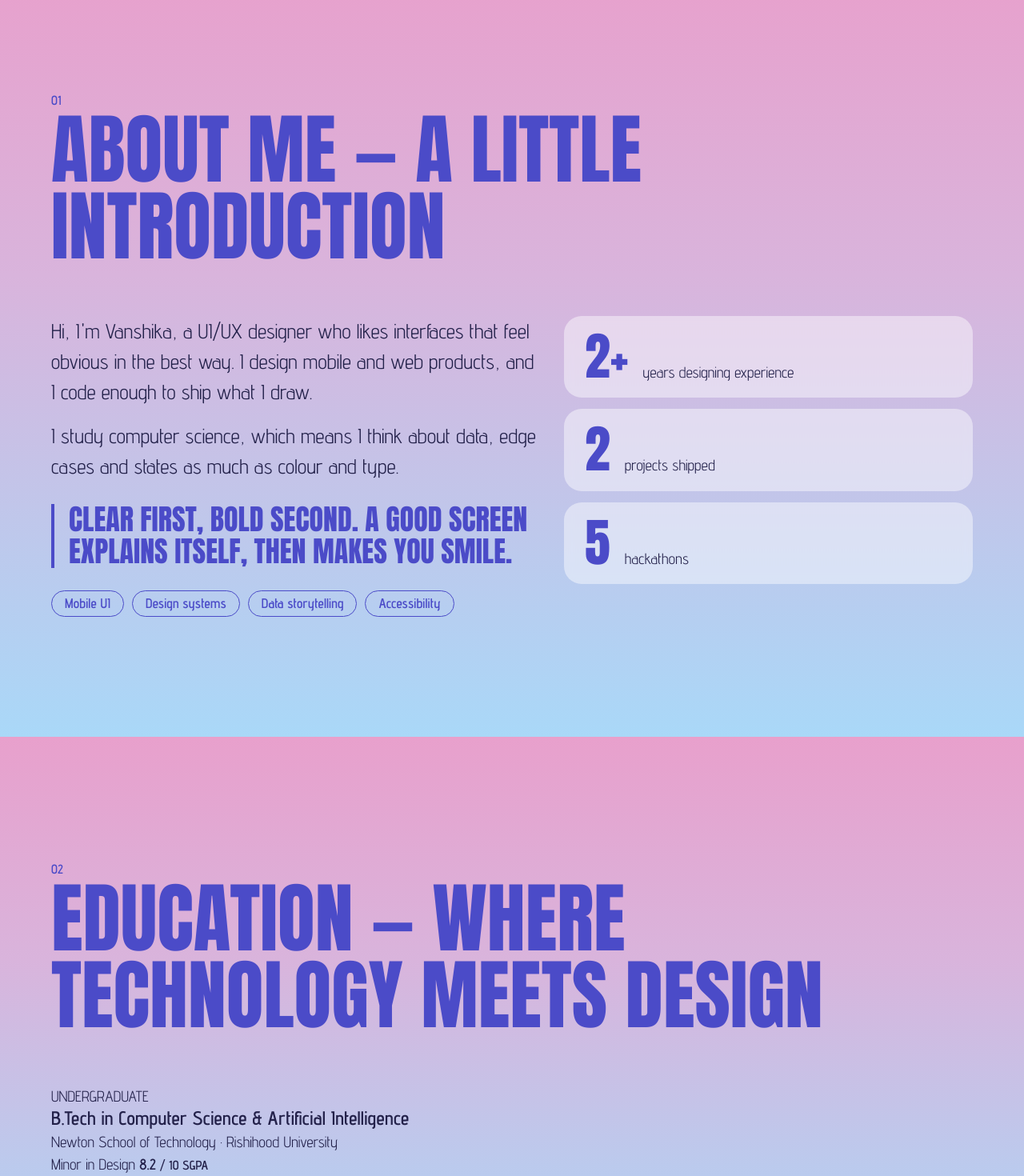
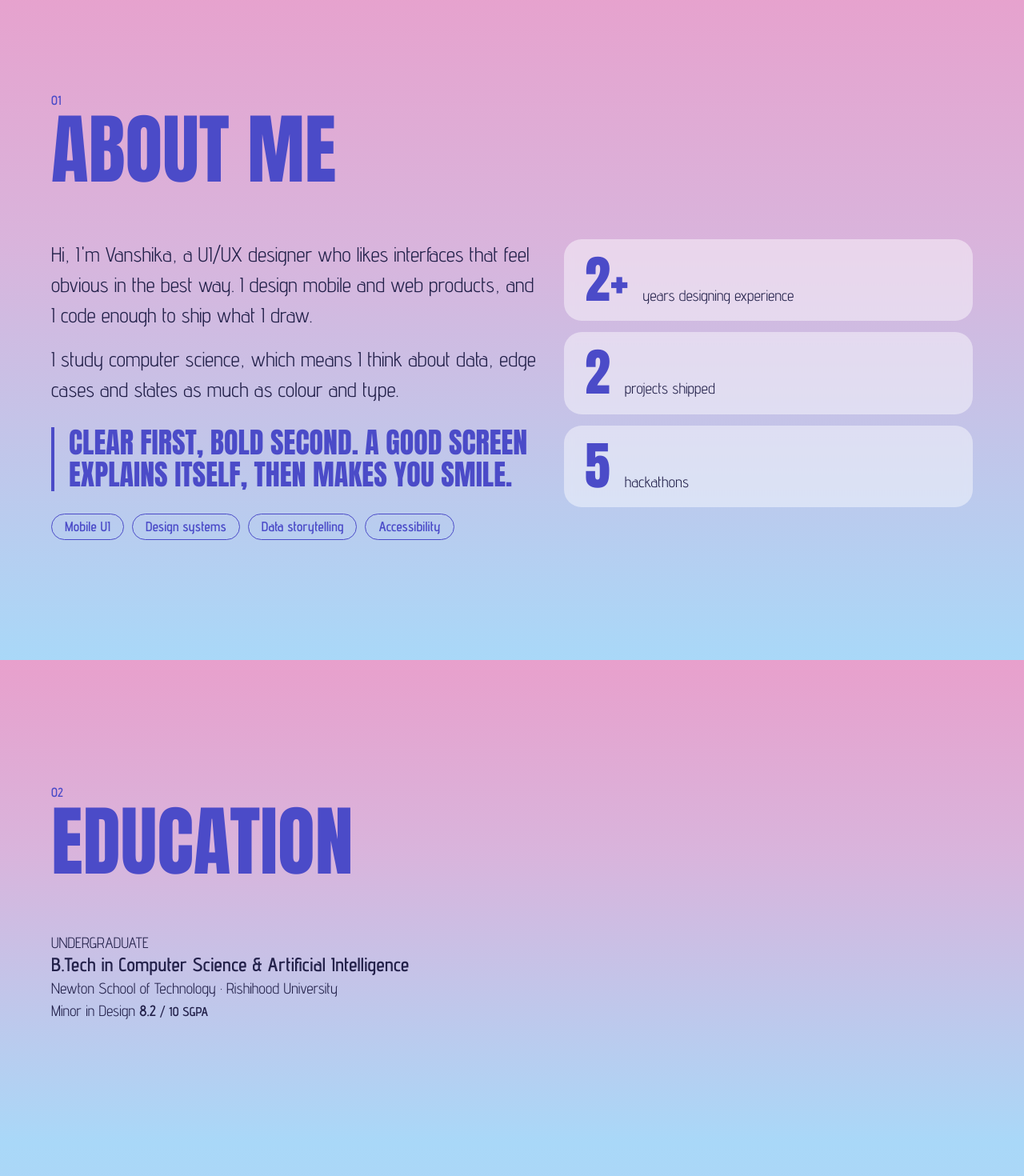
Before and after one commit to connectwithvanshika/ui-ux-portfolio, a React (Vite) app: page / in a window 1280 px wide. Shown: the part 840-2310 px from the top of the page at 80% size. Built offline with nearby package versions, Linux system fonts and the light colour scheme.

Commit message:
heading change

```diff
--- a/src/components/Sections.jsx
+++ b/src/components/Sections.jsx
@@ -13,7 +13,7 @@ const projectImages = {
 
 
 export const About = () => (
-  <Section id="about" n="01" title="About me — a little introduction">
+  <Section id="about" n="01" title="About me">
     <div className="grid two">
       <Reveal>{C.about.text.map(t => <p className="lead" key={t}>{t}</p>)}
         <blockquote>{C.about.philosophy}</blockquote>
@@ -25,7 +25,7 @@ export const About = () => (
 
 
 export const Education = () => (
-  <Section id="education" n="02" title="Education — where technology meets design">
+  <Section id="education" n="02" title="Education">
     <Reveal>
       <div className="education-card">
         <span className="education-label">UNDERGRADUATE</span>
@@ -186,7 +186,7 @@ export function Contact() {
 
   const s = C.site.socials
   return (
-    <Section id="contact" n="07" title="Contact — let's make something happen">
+    <Section id="contact" n="07" title="Contact Here">
       <div className="grid two">
         <Reveal>
           <p className="lead">Have a project, an internship or just a hello? Write to me.</p>
```
